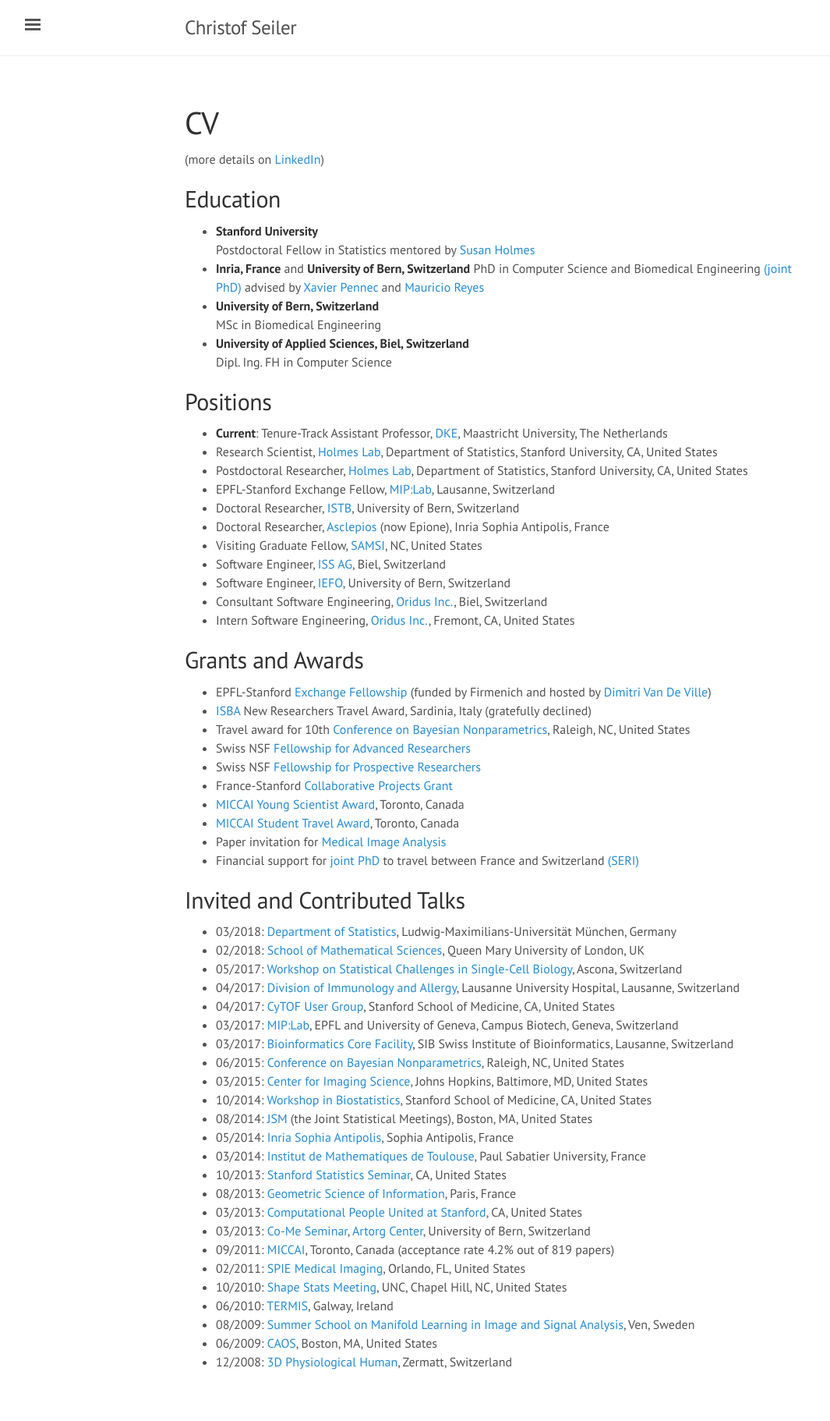
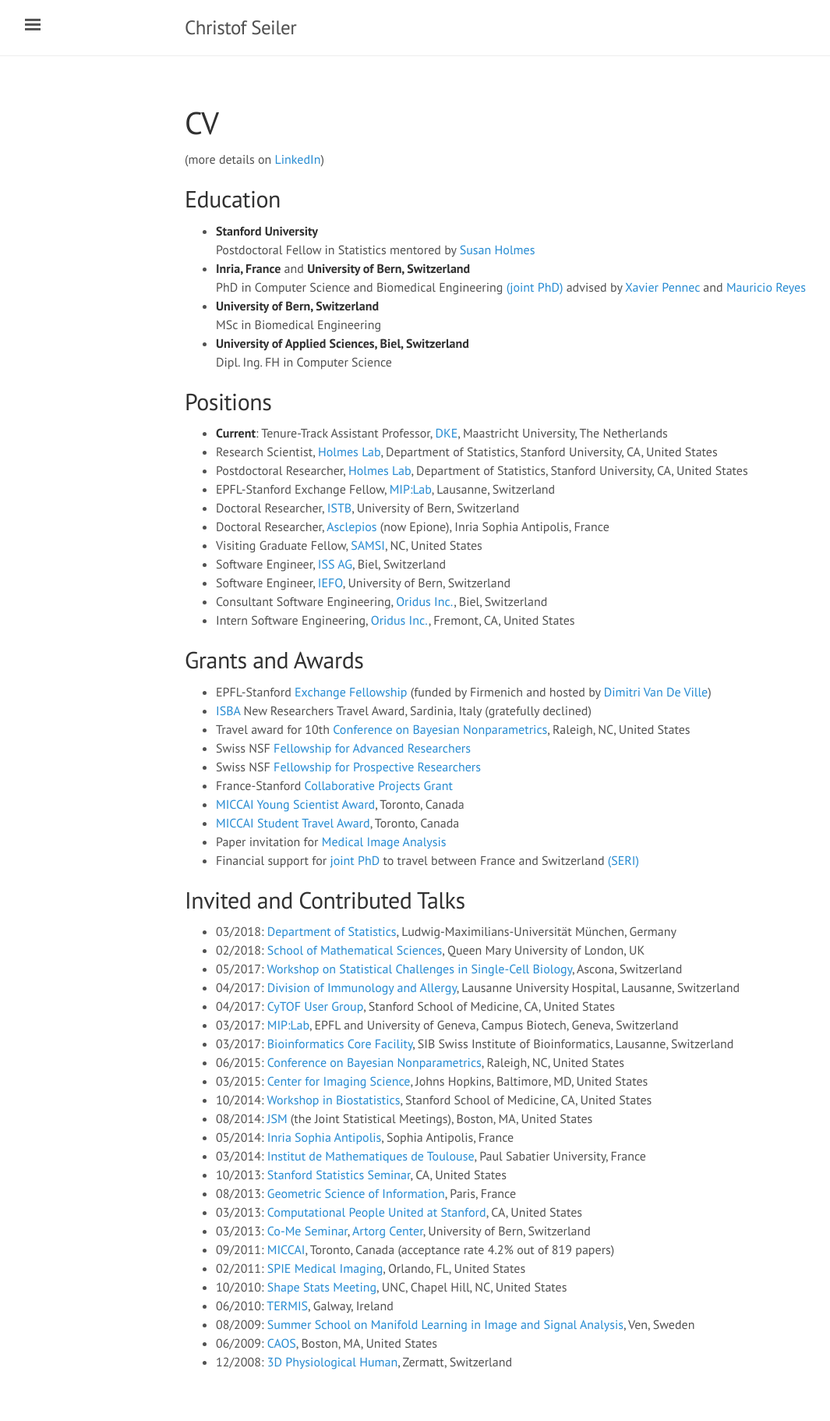
Before and after one commit to ChristofSeiler/ChristofSeiler.github.io, a Jekyll site: the page built from about.md, in a window 1280 px wide. Shown: the whole page at 78% size, without its empty margins (3-1068 px from the left). Built offline with Jekyll 4.4.1, drawn with Linux system fonts in a browser that asks for light colours.

Commit message:
fix newline

```diff
--- a/about.md
+++ b/about.md
@@ -9,7 +9,7 @@
 
 * **Stanford University** <br>
 Postdoctoral Fellow in Statistics mentored by [Susan Holmes](https://statweb.stanford.edu/~susan/susan_person.html)
-* **Inria, France** and **University of Bern, Switzerland**
+* **Inria, France** and **University of Bern, Switzerland** <br>
 PhD in Computer Science and Biomedical Engineering [(joint PhD)](http://www.unibe.ch/studies/programs/doctorate/doctoral_degree/joint_supervision_doctorate/index_eng.html) advised by [Xavier Pennec](http://www-sop.inria.fr/members/Xavier.Pennec/) and [Mauricio Reyes](http://www.mauricioreyes.me/)
 * **University of Bern, Switzerland** <br>
 MSc in Biomedical Engineering
```
